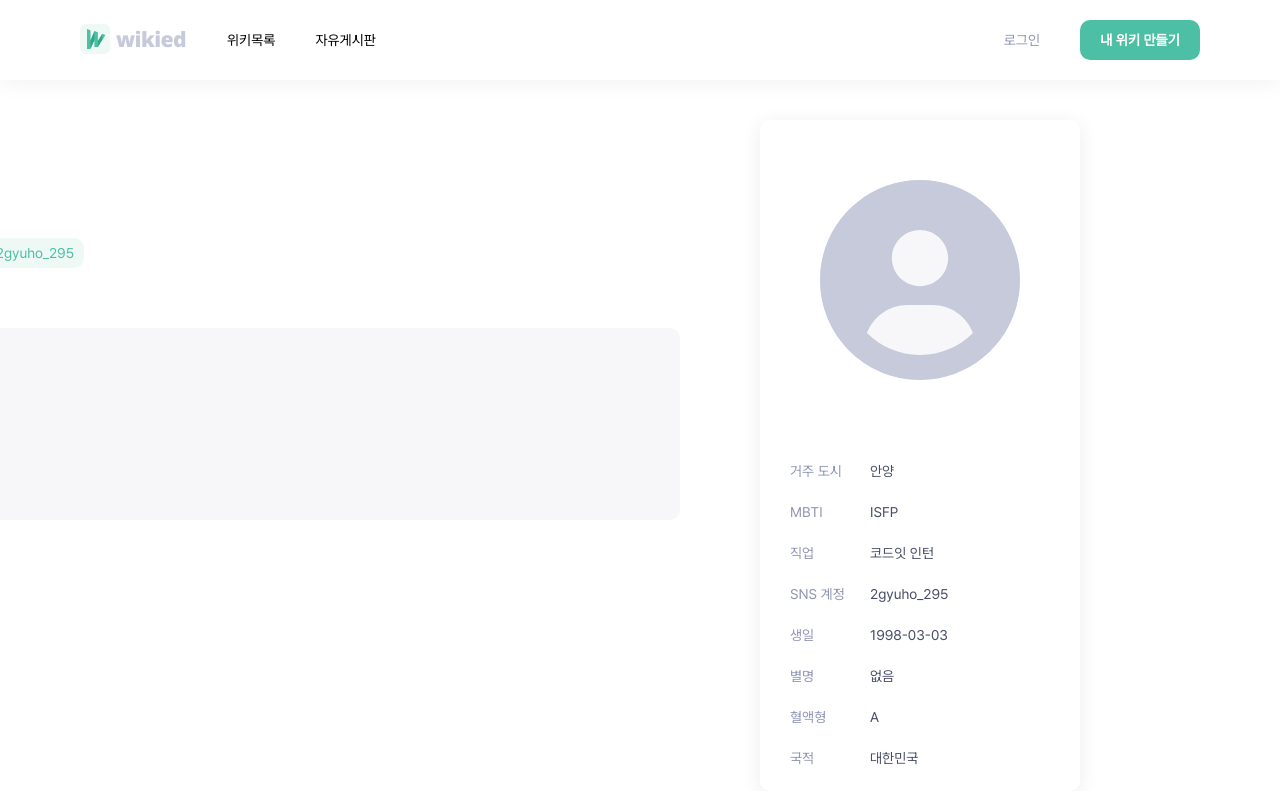
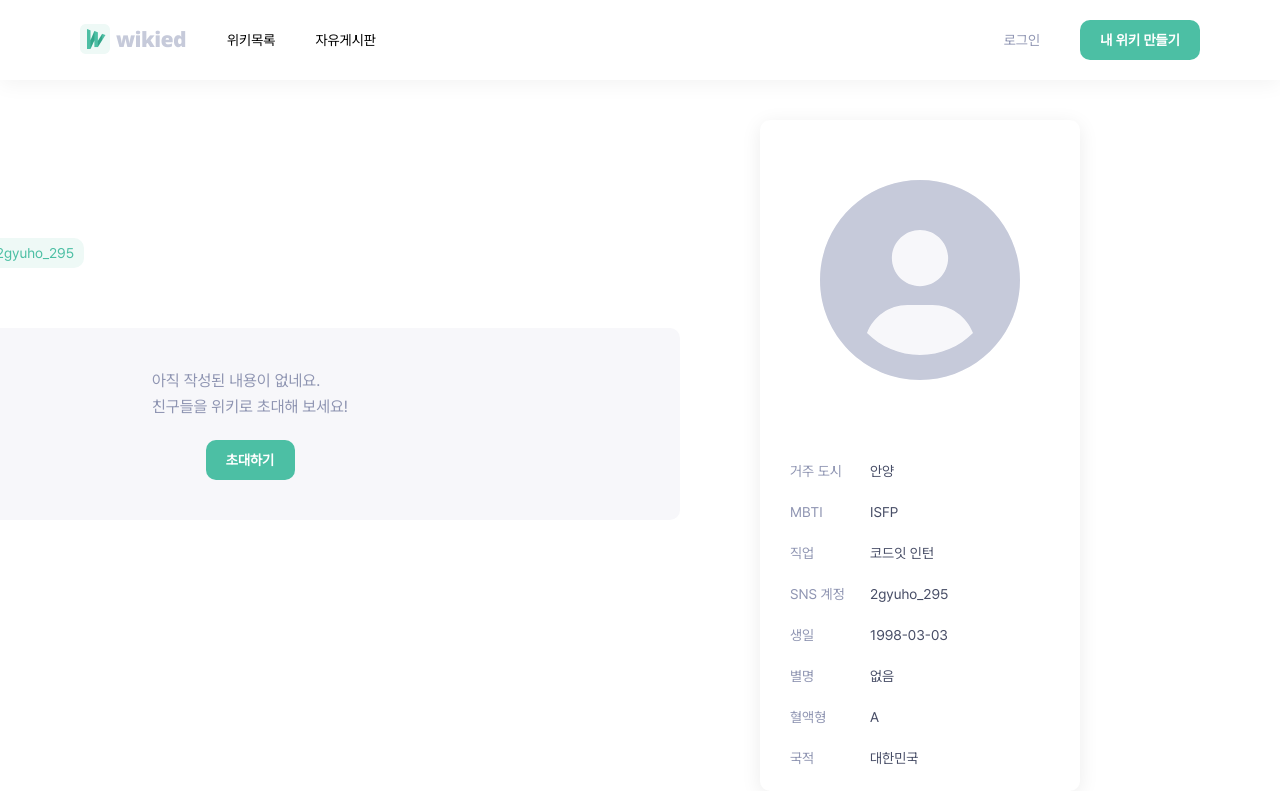
Before and after one commit to leegyuho-programer/Wikied, a Next.js app: page /mypage in a window 1280 px wide. Built offline with nearby package versions, Linux system fonts and the light colour scheme.

Commit message:
feat: mypage PC일 때 UI 완성

```diff
--- a/app/(auth)/mypage/_components/MyPage.module.css
+++ b/app/(auth)/mypage/_components/MyPage.module.css
@@ -15,4 +15,15 @@
   border-radius: 10px;
   background: #f7f7fa;
   margin-top: 60px;
+  display: flex;
+  flex-direction: column;
+  justify-content: center;
+  align-items: center;
+  gap: 20px;
 }
+
+.text {
+  color: #8f95b2;
+  font-size: 1.6rem;
+  line-height: 160%; /* 25.6px */
+}
--- a/app/(auth)/mypage/_components/MyPage.tsx
+++ b/app/(auth)/mypage/_components/MyPage.tsx
@@ -1,3 +1,4 @@
+import Button from '../../../../components/Button/Button';
 import Link from '../../../../components/Link/Link';
 import styles from './MyPage.module.css';
 
@@ -9,11 +10,14 @@ function MyPage() {
       <Link />
       {/* 데이터가 있는지 없는지에 따라 다르게 보이게 하기 */}
       <div className={styles.nodata}>
-        <p>
+        <p className={styles.text}>
           아직 작성된 내용이 없네요.
           <br />
           친구들을 위키로 초대해 보세요!
         </p>
+        <Button isLink={true} destination="/" variant="primary" size="XS">
+          초대하기
+        </Button>
       </div>
     </div>
   );
--- a/app/page.tsx
+++ b/app/page.tsx
@@ -23,7 +23,7 @@ function Home() {
           <span className={styles.titleHighlight}>나만의 위키</span>
         </p>
         <div className={styles.buttonContainer}>
-          <Button isLink={true} destination="/" isMedium={true} variant="gray" size="M">
+          <Button isLink={true} destination="/" variant="gray" size="M">
             위키 만들기
           </Button>
         </div>
@@ -103,7 +103,7 @@ function Home() {
       </div>
       <div className={styles.lastSection}>
         <p className={styles.lastTitle}>나만의 위키 만들어 보기</p>
-        <Button isLink={true} isMedium={true} destination="/" variant="white" size="M">
+        <Button isLink={true} destination="/" variant="white" size="M">
           지금 시작하기
         </Button>
       </div>
--- a/components/NavBar/NavBar.tsx
+++ b/components/NavBar/NavBar.tsx
@@ -19,7 +19,7 @@ function NavBar() {
         </Link>
       </div>
       <div className={styles.status}>
-        <Link href="/" className={styles.login}>
+        <Link href="/login" className={styles.login}>
           로그인
         </Link>
         <Button isLink={true} variant="primary" destination="/" size="S">
```
